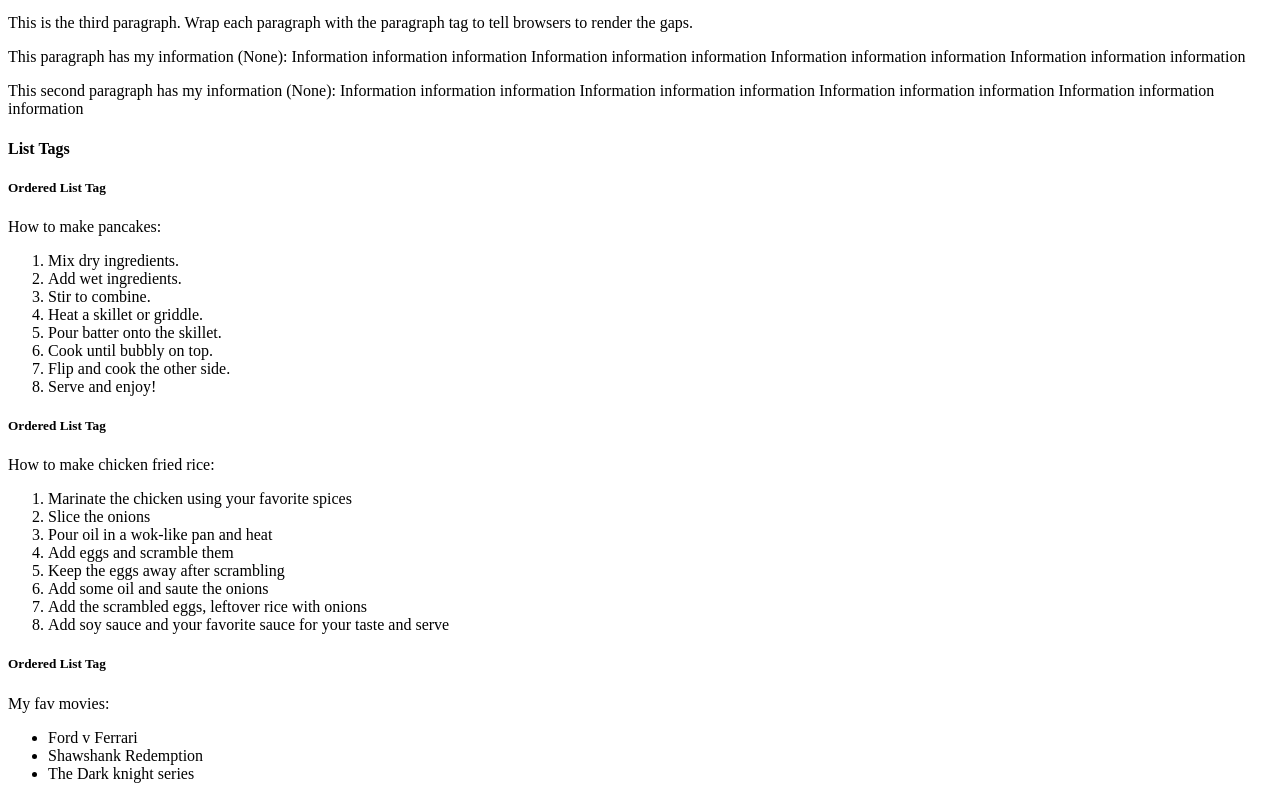
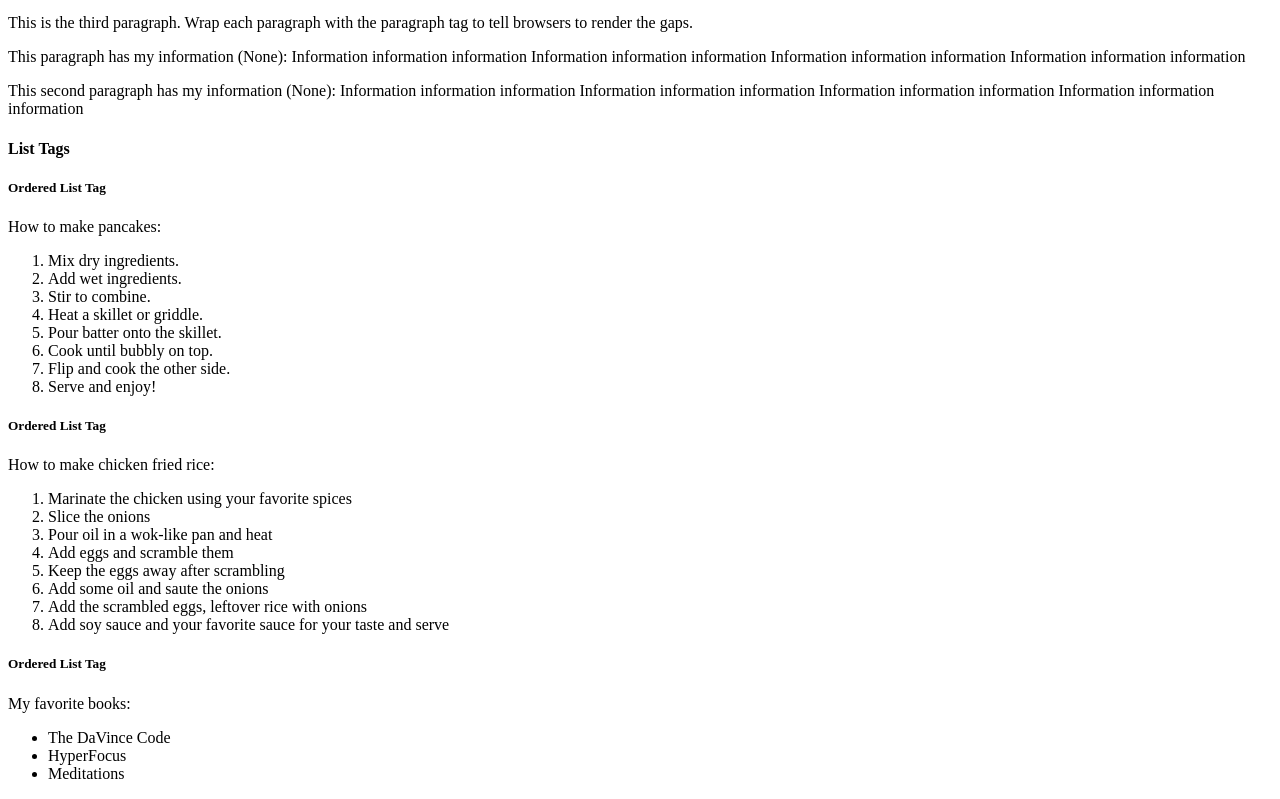
Before and after one commit to sesha-2k3/webdev-client, a Next.js app: page /labs/lab1 in a window 1280 px wide. Shown: the part 751-1550 px from the top of the page. Built offline with nearby package versions, Linux system fonts and the light colour scheme.

Commit message:
tag rename

```diff
--- a/app/labs/lab1/HeadingTags.tsx
+++ b/app/labs/lab1/HeadingTags.tsx
@@ -21,10 +21,10 @@ export default function HeadingTags() {
       <span id="wd-inline-span">span</span> sits in this sentence without
       starting a new line.
 
-        <div id="wd-my-heading">
+        <div id="wd-your-heading">
             <h4>Sesha</h4>
             I'm an MS CS student who loves{" "}
-            <span id="wd-my-span">working out</span> and playing music.
+            <span id="wd-your-span">working out</span> and playing music.
         </div>
     </div>
   );
--- a/app/labs/lab1/ListTags.tsx
+++ b/app/labs/lab1/ListTags.tsx
@@ -17,7 +17,7 @@ export default function ListTags() {
 
       <h5>Ordered List Tag</h5>
       How to make chicken fried rice:
-      <ol id="wd-chickenfriedrice">
+      <ol id="wd-your-favorite-recipe">
         <li>Marinate the chicken using your favorite spices</li>
         <li>Slice the onions</li>
         <li>Pour oil in a wok-like pan and heat</li>
@@ -29,11 +29,11 @@ export default function ListTags() {
       </ol>
 
       <h5>Ordered List Tag</h5>
-      My fav movies:
-      <ul>
-        <li>Ford v Ferrari</li>
-        <li>Shawshank Redemption</li>
-        <li>The Dark knight series</li>
+      My favorite books:
+      <ul id="wd-your-books">
+        <li>The DaVince Code</li>
+        <li>HyperFocus</li>
+        <li>Meditations</li>
       </ul>
     </div>
   );
--- a/app/labs/lab1/ParagraphTag.tsx
+++ b/app/labs/lab1/ParagraphTag.tsx
@@ -23,12 +23,12 @@ export default function ParagraphTag() {
         This is the third paragraph. Wrap each paragraph with the paragraph
         tag to tell browsers to render the gaps.
       </p>
-      <p id="wd-mypara-1">
+      <p id="wd-p-your-1">
         This paragraph has my information (None): Information information
         information Information information information Information
         information information Information information information
       </p>
-      <p id="wd-mypara-2">
+      <p id="wd-p-your-2">
         This second paragraph has my information (None): Information information
         information Information information information Information information
         information Information information information
```
